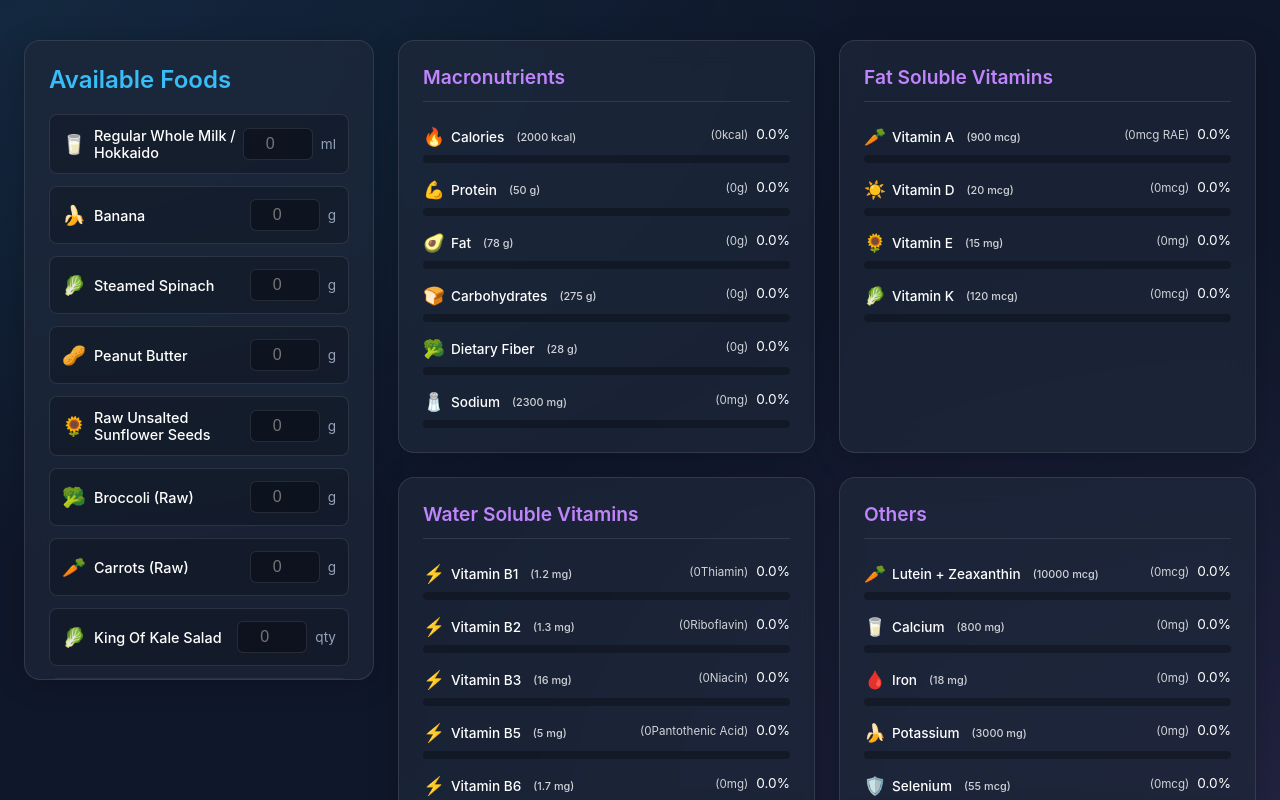
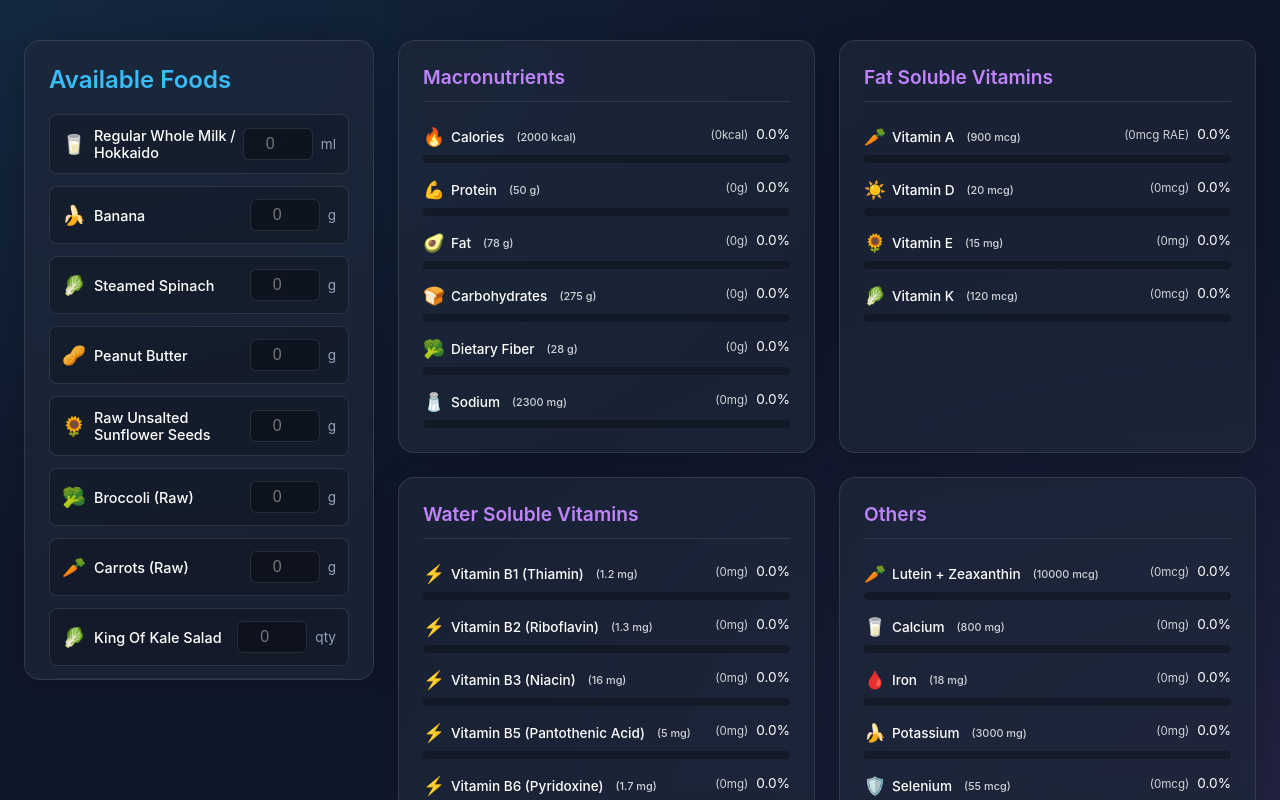
Before and after one commit to natoen/nutrition, a React (Vite) app in the folder visualizer/: page / in a window 1280 px wide. Shown: the top 800 px of the page. Built offline with nearby package versions, Linux system fonts and the light colour scheme.

Commit message:
update visual

```diff
--- a/visualizer/src/components/MealBuilder.tsx
+++ b/visualizer/src/components/MealBuilder.tsx
@@ -15,7 +15,7 @@ const NUTRIENT_GROUPS = {
   ],
   'Water Soluble Vitamins': [
     'Vitamin B1 (Thiamin) (mg)', 'Vitamin B2 (Riboflavin) (mg)', 'Vitamin B3 (Niacin) (mg)',
-    'Vitamin B5 (Pantothenic Acid) (mg)', 'Vitamin B6 (mg)', 'Vitamin B7 (Biotin) (mcg)',
+    'Vitamin B5 (Pantothenic Acid) (mg)', 'Vitamin B6 (Pyridoxine) (mg)', 'Vitamin B7 (Biotin) (mcg)',
     'Vitamin B9 (Folate) (mcg)', 'Vitamin B12 (Cobalamin) (mcg)', 'Vitamin C (mg)', 'Choline (mg)'
   ],
   Others: [
@@ -38,7 +38,7 @@ const RDI_TARGETS: Record<string, string> = {
   'Vitamin B2 (Riboflavin) (mg)': '1.3 mg',
   'Vitamin B3 (Niacin) (mg)': '16 mg',
   'Vitamin B5 (Pantothenic Acid) (mg)': '5 mg',
-  'Vitamin B6 (mg)': '1.7 mg',
+  'Vitamin B6 (Pyridoxine) (mg)': '1.7 mg',
   'Vitamin B7 (Biotin) (mcg)': '30 mcg',
   'Vitamin B9 (Folate) (mcg)': '400 mcg',
   'Vitamin B12 (Cobalamin) (mcg)': '2.4 mcg',
@@ -56,6 +56,7 @@ const getFoodStyle = (name: string) => {
   if (lower.includes('milk')) return { icon: '🥛', color: '#f8fafc' }
   if (lower.includes('banana')) return { icon: '🍌', color: '#fde047' }
   if (lower.includes('strawberry')) return { icon: '🍓', color: '#ef4444' }
+  if (lower.includes('pineapple')) return { icon: '🍍', color: '#eab308' }
   if (lower.includes('apple')) return { icon: '🍎', color: '#ef4444' }
   if (lower.includes('orange')) return { icon: '🍊', color: '#f97316' }
   if (lower.includes('tomato')) return { icon: '🍅', color: '#ef4444' }
@@ -255,11 +256,17 @@ const MealBuilder: React.FC<MealBuilderProps> = ({ data }) => {
                 const percentage = totalRDI[nutrient] || 0
                 const absValue = totalAbsolute[nutrient] || 0
                 const isComplete = percentage >= 100
-                const shortName = nutrient.split('(')[0].trim()
+
+                // Strip only the LAST set of parentheses (which contains the unit) to preserve names like '(Thiamin)'
+                const shortName = nutrient.replace(/\s*\([^)]+\)$/, '').trim()
+
                 const targetStr = RDI_TARGETS[nutrient] ? ` (${RDI_TARGETS[nutrient]})` : ''
 
-                const unitMatch = nutrient.match(/\(([^)]+)\)/)
-                const unitStr = unitMatch ? unitMatch[1] : ''
+                // Extract the unit from the LAST set of parentheses
+                const unitMatches = nutrient.match(/\(([^)]+)\)/g)
+                const unitStr = unitMatches && unitMatches.length > 0
+                  ? unitMatches[unitMatches.length - 1].replace(/[()]/g, '')
+                  : ''
 
                 const { icon, color } = getNutrientStyle(nutrient)
 
```
Also changed, not shown: visualizer/public/nutrition.csv, 1 other file (tests, documents, lock files or other folders).
